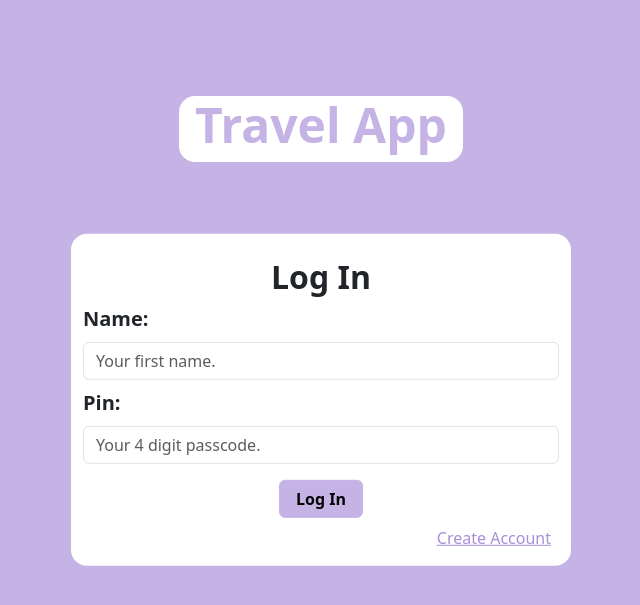
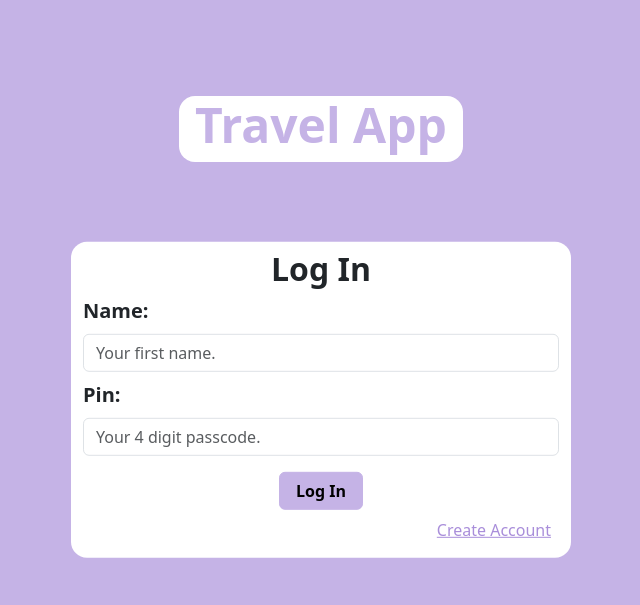
Before and after one commit to mhm1117/travel-app, a PHP site: page / in a window 1280 px wide. Shown: the top 605 px of the page, without its empty margins (319-959 px from the left). Run offline with PHP 8.4, Linux system fonts and the light colour scheme.

Commit message:
fixed login/signup page spacing

```diff
--- a/index.php
+++ b/index.php
@@ -33,7 +33,7 @@ require_once "includes/config_session.inc.php";
     <div id="loginDiv" class="container d-flex flex-column
     position-absolute top-50 start-50 translate-middle py-2 w-75 rounded-4 bg-white"
     style="max-width: 500px">
-        <div id="signupSuccMsg" class="mb-3 text-center fw-bold">
+        <div id="signupSuccMsg" class="text-center fw-bold">
             <?php check_signup_success(); ?>
         </div>
         <h2 class="fw-bold text-center" id="signInLabel">Log In</h2>
```
